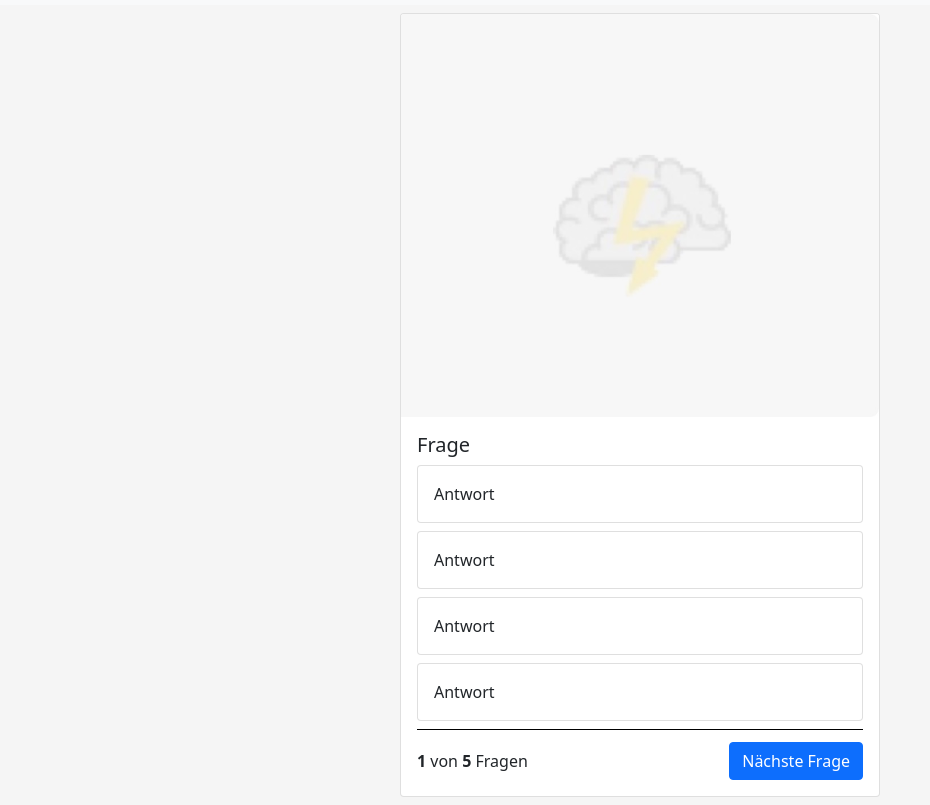
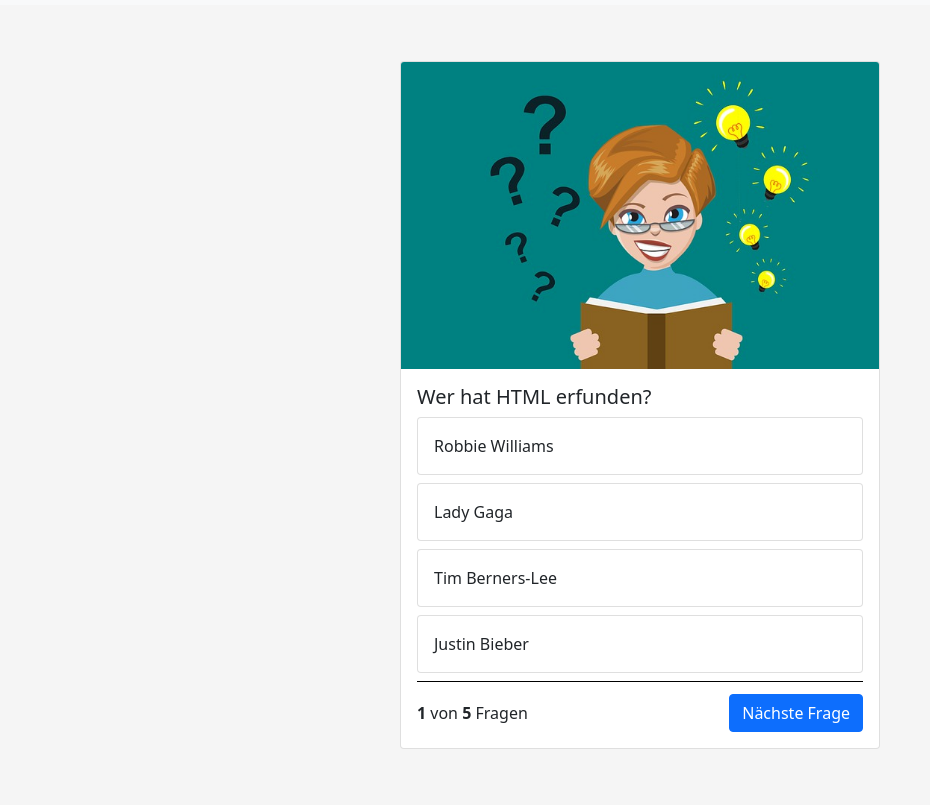
Before and after one commit to SimonBilecen/Quizapp, a plain HTML site: page index.html in a window 1280 px wide. Shown: the part 45-850 px from the top of the page, without its empty margins (0-930 px from the left). Drawn offline with nearby package versions, Linux system fonts and the light colour scheme.

Commit message:
showQuestionsFunktion

```diff
--- a/index.html
+++ b/index.html
@@ -19,7 +19,7 @@
 
 </head>
 
-<body>
+<body onload="init()">
 
     <nav class="navbar navbar-light bg-light">
         <div class="container-fluid">
@@ -29,34 +29,34 @@
 
     <div class="container">
         <div class="card quiz_card">
-            <img src="img/brainbg.jpg" class="card-img-top">
+            <img src="img/think.jpg" class="card-img-top">
             <div class="card-body">
-                <h5 class="card-title">Frage</h5>
+                <h5 class="card-title" id="question_text">Frage</h5>
 
-                <div class="card mb-2">
-                    <div class="card-body">
+                <div class="card quiz-answer-card mb-2" onclick="answer('answer_1')">
+                    <div class="card-body" id="answer_1">
                         Antwort
                     </div>
                 </div>
-                <div class="card mb-2">
-                    <div class="card-body">
+                <div class="card quiz-answer-card mb-2" onclick="answer('answer_2')">
+                    <div class="card-body" id="answer_2">
                         Antwort
                     </div>
                 </div>
-                <div class="card mb-2">
-                    <div class="card-body">
+                <div class="card quiz-answer-card mb-2" onclick="answer('answer_3')">
+                    <div class="card-body" id="answer_3">
                         Antwort
                     </div>
                 </div>
 
-                <div class="card mb-2">
-                    <div class="card-body">
+                <div class="card quiz-answer-card mb-2" onclick="answer('answer_4')">
+                    <div class="card-body" id="answer_4">
                         Antwort
                     </div>
                 </div>
 
                 <div class="question-footer">
-                    <span><b>1</b> von <b>5</b> Fragen</span>
+                    <span><b>1</b> von <b id="all_questions"></b> Fragen</span>
                     <button class="btn btn-primary">Nächste Frage</button>
 
                 </div>
--- a/script.js
+++ b/script.js
@@ -0,0 +1,63 @@
+let questions = [
+    {
+        "question": "Wer hat HTML erfunden?",
+        "answer_1": "Robbie Williams",
+        "answer_2": "Lady Gaga",
+        "answer_3": "Tim Berners-Lee",
+        "answer_4": "Justin Bieber",
+        "right_answer": 3
+    },
+    {
+        "question": "was bedeutet das HTML Tag &lt;a&gt",
+        "answer_1": "Text Fett",
+        "answer_2": "Container",
+        "answer_3": "Ein Link",
+        "answer_4": "Kursiv",
+        "right_answer": 3
+    },
+    {
+        "question": "wer hat HTML erfunden?",
+        "answer_1": "Robbie Williams",
+        "answer_2": "Lady Gaga",
+        "answer_3": "Tim Berners-Lee",
+        "answer_4": "Justin Bieber",
+        "right_answer": 3
+    },
+    {
+        "question": "Wie bindet man eine Website in eine Website ein?",
+        "answer_1": "&lt;iframe&gt;, &lt;frame&gt;, and &lt;frameset&gt;",
+        "answer_2": "&lt;iframe&gt;",
+        "answer_3": "&lt:frame&gt;",
+        "answer_4": "&lt;frameset&gt",
+        "right_answer": 2
+    },
+    {
+        "question": "In welchem Jahr wurde JavaScribt erfunden?",
+        "answer_1": "1995",
+        "answer_2": "2002",
+        "answer_3": "1978",
+        "answer_4": "1987",
+        "right_answer": 1
+    },
+
+];
+
+let currentQuestion = 0;
+
+function init() {
+    document.getElementById('all_questions').innerHTML = questions.length;
+    showQuestion();
+}
+
+function showQuestion() {
+    let question = questions[currentQuestion];
+    document.getElementById('question_text').innerHTML = question['question'];
+    document.getElementById('answer_1').innerHTML = question['answer_1'];
+    document.getElementById('answer_2').innerHTML = question['answer_2'];
+    document.getElementById('answer_3').innerHTML = question['answer_3'];
+    document.getElementById('answer_4').innerHTML = question['answer_4'];
+}
+
+function answer(selection) {
+
+}
--- a/style.css
+++ b/style.css
@@ -21,3 +21,8 @@
     align-items: center;
     padding-top: 12px;
 }
+
+.quiz-answer-card:hover {
+    cursor: pointer;
+    background-color: rgba(0,0,0,0.05);
+}
```
Also changed, not shown: img/think.jpg (added).
